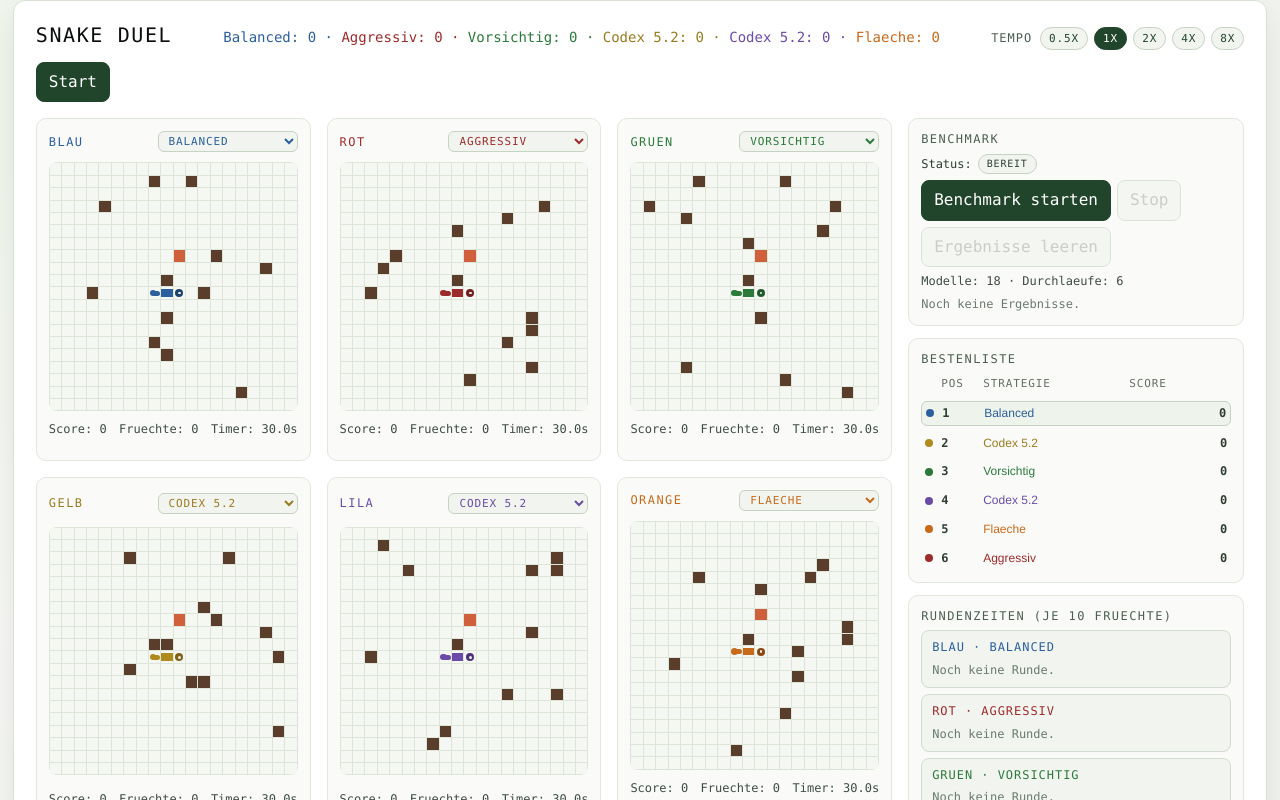
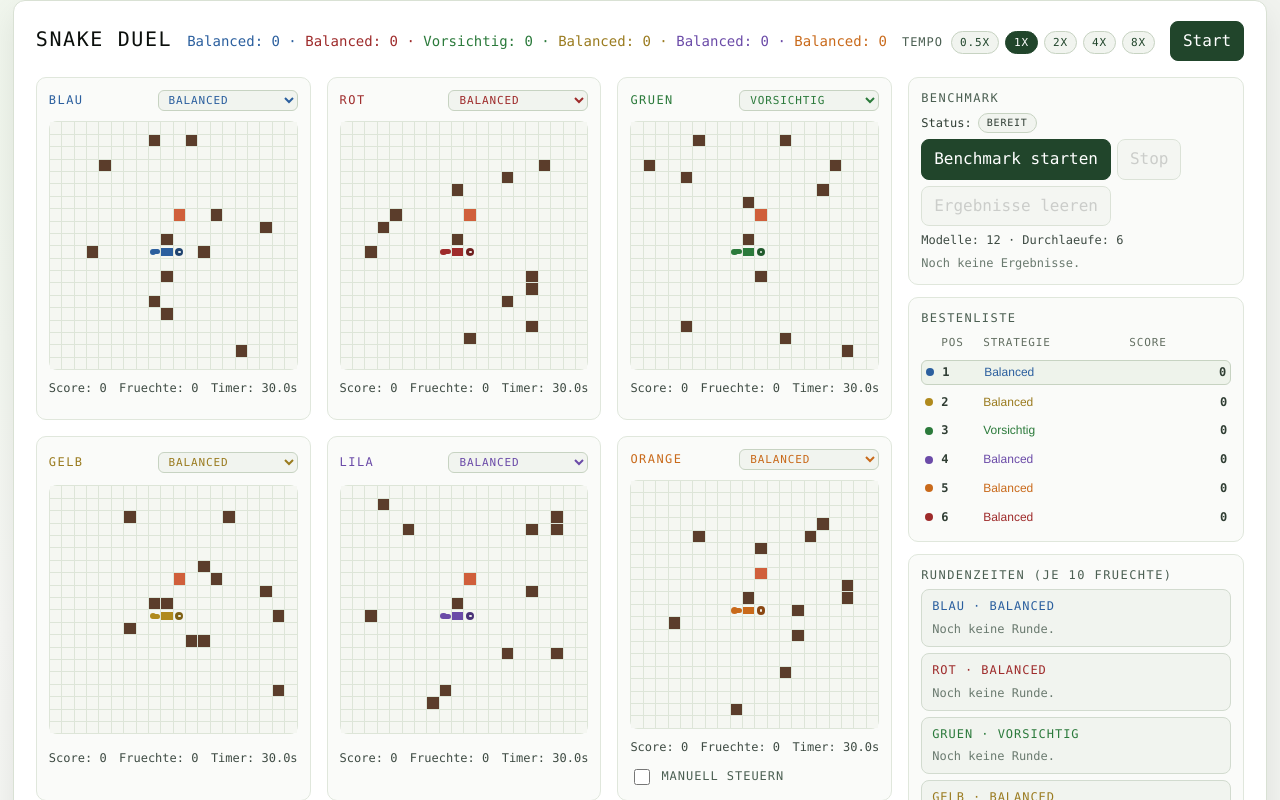
Before and after one commit to fuchs-alexander/gamex, a React (Vite) app: page / in a window 1280 px wide. Shown: the top 800 px of the page. Built offline with nearby package versions, Linux system fonts and the light colour scheme; the HTML template or start-up script is replaced by a standard one.

Commit message:
feat: tighten benchmark strategy filtering and leaderboard display

```diff
--- a/src/App.css
+++ b/src/App.css
@@ -636,6 +636,19 @@
   color: #21452b;
 }
 
+.benchmark-archive {
+  display: grid;
+  gap: 6px;
+  margin-top: 6px;
+}
+
+.benchmark-archive-title {
+  font-size: 11px;
+  letter-spacing: 0.08em;
+  text-transform: uppercase;
+  color: #647063;
+}
+
 .standings {
   display: grid;
   gap: 6px;
--- a/src/App.tsx
+++ b/src/App.tsx
@@ -85,6 +85,16 @@ type BenchmarkResult = {
 };
 
 type BenchmarkStatus = "idle" | "running" | "finished";
+type StrategyOption = { id: AutopilotStrategy; label: string };
+
+const PERMANENT_ARCHIVE_IDS = new Set<AutopilotStrategy>([
+  "combination",
+  "aggressive",
+  "space",
+  "codex-5.2",
+  "opus-4.6",
+  "sonnet-4.5"
+]);
 
 const PLAYERS: PlayerConfig[] = [
   { id: "blue", label: "Blau", colorClass: "blue", defaultStrategy: "balanced" },
@@ -97,7 +107,6 @@ const PLAYERS: PlayerConfig[] = [
 
 const PLAYER_IDS = PLAYERS.map((player) => player.id);
 const BENCHMARK_RUNS = PLAYER_IDS.length;
-const BENCHMARK_QUEUE = STRATEGIES.map((strategy) => strategy.id);
 const MANUAL_PLAYER_ID = "orange";
 const STRATEGY_IDS = new Set(STRATEGIES.map((strategy) => strategy.id));
 const STORAGE_KEY = "snake-strategies-v1";
@@ -268,6 +277,7 @@ const Board = ({
   player,
   state,
   strategy,
+  strategyOptions,
   onStrategyChange,
   manualEnabled,
   onToggleManual,
@@ -277,6 +287,7 @@ const Board = ({
   player: PlayerConfig;
   state: GameState;
   strategy: AutopilotStrategy;
+  strategyOptions: StrategyOption[];
   onStrategyChange: (strategy: AutopilotStrategy) => void;
   manualEnabled: boolean;
   onToggleManual: (value: boolean) => void;
@@ -314,7 +325,7 @@ const Board = ({
           aria-label={`Strategie fuer ${player.label}`}
           disabled={manualMode || benchmarkActive}
         >
-          {STRATEGIES.map((option) => (
+          {strategyOptions.map((option) => (
             <option key={option.id} value={option.id}>
               {option.label}
             </option>
@@ -540,18 +551,8 @@ export default function App() {
     }));
   }, [endTimes, lapTimes, match, strategies]);
 
-  const benchmarkBest = useMemo(() => {
-    if (benchmarkResults.length === 0) {
-      return null;
-    }
-    return benchmarkResults.reduce((best, current) => {
-      if (!best) return current;
-      return current.scoreSummary.avg > best.scoreSummary.avg ? current : best;
-    }, null as BenchmarkResult | null);
-  }, [benchmarkResults]);
-
-  const benchmarkSorted = useMemo(() => {
-    return [...benchmarkResults].sort((a, b) => {
+  const benchmarkSplit = useMemo(() => {
+    const sorted = [...benchmarkResults].sort((a, b) => {
       const avgA = Math.round(a.scoreSummary.avg);
       const avgB = Math.round(b.scoreSummary.avg);
       if (avgB !== avgA) {
@@ -562,7 +563,65 @@ export default function App() {
       }
       return a.label.localeCompare(b.label);
     });
+    const active = sorted.filter(
+      (entry) =>
+        entry.fruitSummary.max >= 180 && !PERMANENT_ARCHIVE_IDS.has(entry.strategy)
+    );
+    const archived = sorted.filter(
+      (entry) =>
+        entry.fruitSummary.max < 180 || PERMANENT_ARCHIVE_IDS.has(entry.strategy)
+    );
+    return { active, archived };
   }, [benchmarkResults]);
+
+  const archivedStrategyIds = useMemo(
+    () => new Set(benchmarkSplit.archived.map((entry) => entry.strategy)),
+    [benchmarkSplit.archived]
+  );
+
+  const selectableStrategies = useMemo(
+    () =>
+      STRATEGIES.filter(
+        (strategy) =>
+          !PERMANENT_ARCHIVE_IDS.has(strategy.id) &&
+          !archivedStrategyIds.has(strategy.id)
+      ),
+    [archivedStrategyIds]
+  );
+
+  const benchmarkQueue = useMemo(
+    () => selectableStrategies.map((strategy) => strategy.id),
+    [selectableStrategies]
+  );
+
+  useEffect(() => {
+    if (selectableStrategies.length === 0) {
+      return;
+    }
+    const fallback = selectableStrategies[0].id;
+    setStrategies((current) => {
+      let changed = false;
+      const next = { ...current };
+      for (const playerId of PLAYER_IDS) {
+        const currentStrategy = current[playerId] ?? DEFAULT_STRATEGIES[playerId];
+        if (!selectableStrategies.some((strategy) => strategy.id === currentStrategy)) {
+          next[playerId] = fallback;
+          changed = true;
+        }
+      }
+      return changed ? next : current;
+    });
+  }, [selectableStrategies]);
+
+  const benchmarkBest = useMemo(() => {
+    if (benchmarkSplit.active.length === 0) {
+      return null;
+    }
+    return benchmarkSplit.active.reduce((best, current) => {
+      if (!best) return current;
+      return current.scoreSummary.avg > best.scoreSummary.avg ? current : best;
+    }, null as BenchmarkResult | null);
+  }, [benchmarkSplit.active]);
 
   const getSimNowForPlayer = (playerId: string) => {
     const endTotalMs = endTimes[playerId];
@@ -669,7 +728,7 @@ export default function App() {
     setBenchmarkStatus("running");
     setManualEnabled(false);
 
-    const firstStrategy = BENCHMARK_QUEUE[0];
+    const firstStrategy = benchmarkQueue[0];
     if (!firstStrategy) {
       setBenchmarkStatus("finished");
       restoreBenchmarkSettings();
@@ -866,14 +925,14 @@ export default function App() {
 
     const nextIndex = benchmarkIndex + 1;
     benchmarkRunRef.current = null;
-    if (nextIndex < BENCHMARK_QUEUE.length) {
+    if (nextIndex < benchmarkQueue.length) {
       setBenchmarkIndex(nextIndex);
-      startBenchmarkStrategy(BENCHMARK_QUEUE[nextIndex]);
+      startBenchmarkStrategy(benchmarkQueue[nextIndex]);
     } else {
       setBenchmarkStatus("finished");
       setBenchmarkIndex(nextIndex);
     }
-  }, [allGameover, benchmarkIndex, benchmarkStatus, match]);
+  }, [allGameover, benchmarkIndex, benchmarkQueue, benchmarkStatus, match]);
 
   useEffect(() => {
     if (typeof window === "undefined" || benchmarkActive) {
@@ -900,10 +959,10 @@ export default function App() {
         ? "Fertig"
         : "Bereit";
   const benchmarkCurrentStrategy =
-    benchmarkStatus === "running" ? BENCHMARK_QUEUE[benchmarkIndex] ?? null : null;
+    benchmarkStatus === "running" ? benchmarkQueue[benchmarkIndex] ?? null : null;
   const benchmarkProgressLabel =
     benchmarkStatus === "running"
-      ? `${benchmarkIndex + 1}/${BENCHMARK_QUEUE.length}`
+      ? `${benchmarkIndex + 1}/${benchmarkQueue.length}`
       : "--";
 
   return (
@@ -954,6 +1013,7 @@ export default function App() {
               player={player}
               state={match[player.id]}
               strategy={strategies[player.id] ?? player.defaultStrategy}
+              strategyOptions={selectableStrategies}
               onStrategyChange={(value) =>
                 setStrategies((current) => ({ ...current, [player.id]: value }))
               }
@@ -1004,13 +1064,17 @@ export default function App() {
                 </>
               ) : (
                 <>
-                  Modelle: {BENCHMARK_QUEUE.length} · Durchlaeufe: {BENCHMARK_RUNS}
+                  Modelle: {benchmarkQueue.length} · Durchlaeufe: {BENCHMARK_RUNS}
                 </>
               )}
             </div>
 
             {benchmarkResults.length === 0 ? (
               <div className="benchmark-empty">Noch keine Ergebnisse.</div>
+            ) : benchmarkSplit.active.length === 0 ? (
+              <div className="benchmark-empty">
+                Keine Modelle mit mindestens 180 Max-Fruechten.
+              </div>
             ) : (
               <div className="benchmark-table">
                 <div className="benchmark-row benchmark-header">
@@ -1023,7 +1087,7 @@ export default function App() {
                   <span>F Min</span>
                   <span>F Max</span>
                 </div>
-                {benchmarkSorted.map((result) => (
+                {benchmarkSplit.active.map((result) => (
                   <div
                     key={result.strategy}
                     className={`benchmark-row ${
@@ -1046,6 +1110,36 @@ export default function App() {
             {benchmarkBest ? (
               <div className="benchmark-best">
                 Bestes Modell (Ø Punkte): {benchmarkBest.label}
+              </div>
+            ) : null}
+
+            {benchmarkSplit.archived.length > 0 ? (
+              <div className="benchmark-archive">
+                <div className="benchmark-archive-title">Archiv (Max-Fruechte &lt; 180)</div>
+                <div className="benchmark-table">
+                  <div className="benchmark-row benchmark-header">
+                    <span>Modell</span>
+                    <span>P Sum</span>
+                    <span>P Ø</span>
+                    <span>P Min</span>
+                    <span>P Max</span>
+                    <span>F Ø</span>
+                    <span>F Min</span>
+                    <span>F Max</span>
+                  </div>
+                  {benchmarkSplit.archived.map((result) => (
+                    <div key={`arch-${result.strategy}`} className="benchmark-row">
+                      <span className="benchmark-model">{result.label}</span>
+                      <span>{formatWhole(result.scoreTotal)}</span>
+                      <span>{formatAvg(result.scoreSummary.avg)}</span>
+                      <span>{formatWhole(result.scoreSummary.min)}</span>
+                      <span>{formatWhole(result.scoreSummary.max)}</span>
+                      <span>{formatAvg(result.fruitSummary.avg)}</span>
+                      <span>{formatWhole(result.fruitSummary.min)}</span>
+                      <span>{formatWhole(result.fruitSummary.max)}</span>
+                    </div>
+                  ))}
+                </div>
               </div>
             ) : null}
           </section>
```
